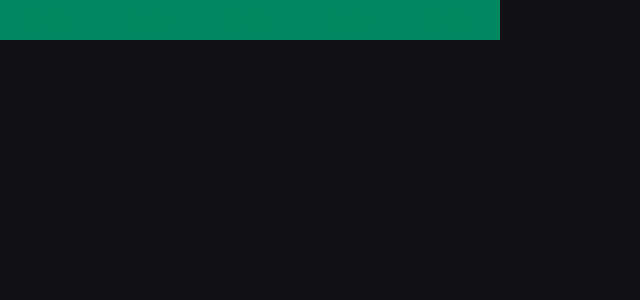
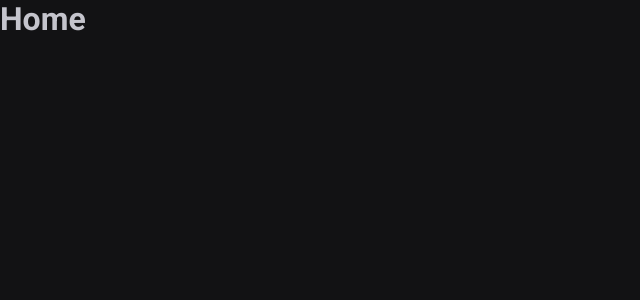
Before and after one commit to williamroger/ignite-reactjs-02-ignite-timer, a React (Vite) app: page / in a window 1280 px wide. Shown: the top 300 px of the page, without its empty margins (0-640 px from the left). Built offline with nearby package versions, Linux system fonts and the light colour scheme.

Commit message:
adicionado react-router-dom, criadas as primeiras rotas

```diff
--- a/package.json
+++ b/package.json
@@ -12,6 +12,7 @@
   "dependencies": {
     "react": "^18.2.0",
     "react-dom": "^18.2.0",
+    "react-router-dom": "^6.14.2",
     "styled-components": "^6.0.4"
   },
   "devDependencies": {
--- a/src/App.tsx
+++ b/src/App.tsx
@@ -1,17 +1,16 @@
-import { ThemeProvider } from "styled-components";
-import { Button } from "./components/Button";
-import { defaultTheme } from "./styles/themes/default";
-import { GlobalStyle } from "./styles/global";
+import { ThemeProvider } from "styled-components"
+import { BrowserRouter } from 'react-router-dom'
+
+import { defaultTheme } from "./styles/themes/default"
+import { GlobalStyle } from "./styles/global"
+import { Router } from "./Router"
 
 export function App() {
   return (
     <ThemeProvider theme={defaultTheme}>
-      <Button variant="primary" />
-      <Button variant="secondary" />
-      <Button variant="danger" />
-      <Button variant="success" />
-      <Button />
-
+      <BrowserRouter>
+        <Router />
+      </BrowserRouter>
       <GlobalStyle />
     </ThemeProvider>
   )
--- /dev/null
+++ b/src/Router.tsx
@@ -0,0 +1,13 @@
+import { Routes, Route } from 'react-router-dom'
+
+import { Home } from './pages/Home'
+import { History } from './pages/History'
+
+export function Router() {
+  return (
+    <Routes>
+      <Route path="/" element={<Home />} />
+      <Route path="/history" element={<History />} />
+    </Routes>
+  )
+}
--- a/src/components/Button.styles.ts
+++ /dev/null
@@ -1,17 +0,0 @@
-import styled from "styled-components";
-
-export type ButtonVariant = 'primary' | 'secondary' | 'danger' | 'success';
-
-interface ButtonContainerProps {
-  variant: ButtonVariant;
-}
-
-export const ButtonContainer = styled.button<ButtonContainerProps>`
-  width: 100px;
-  height: 40px;
-  border: none;
-  cursor: pointer;
-
-  background-color: ${props => props.theme["green-500"]};
-  color: ${props => props.theme["green-500"]};
-`;
--- a/src/components/Button.tsx
+++ /dev/null
@@ -1,11 +0,0 @@
-import { ButtonContainer, ButtonVariant } from './Button.styles';
-
-interface ButtonProps {
-  variant?: ButtonVariant;
-}
-
-export function Button({ variant = 'primary' }: ButtonProps) {
-  return (
-    <ButtonContainer variant={variant} >Enviar</ButtonContainer>
-  );
-}
--- /dev/null
+++ b/src/pages/History.tsx
@@ -0,0 +1,5 @@
+export function History() {
+  return (
+    <h1>History</h1>
+  )
+}
--- /dev/null
+++ b/src/pages/Home.tsx
@@ -0,0 +1,5 @@
+export function Home() {
+  return (
+    <h1>Home</h1>
+  )
+}
```
Also changed, not shown: 1 other file (tests, documents, lock files or other folders).
